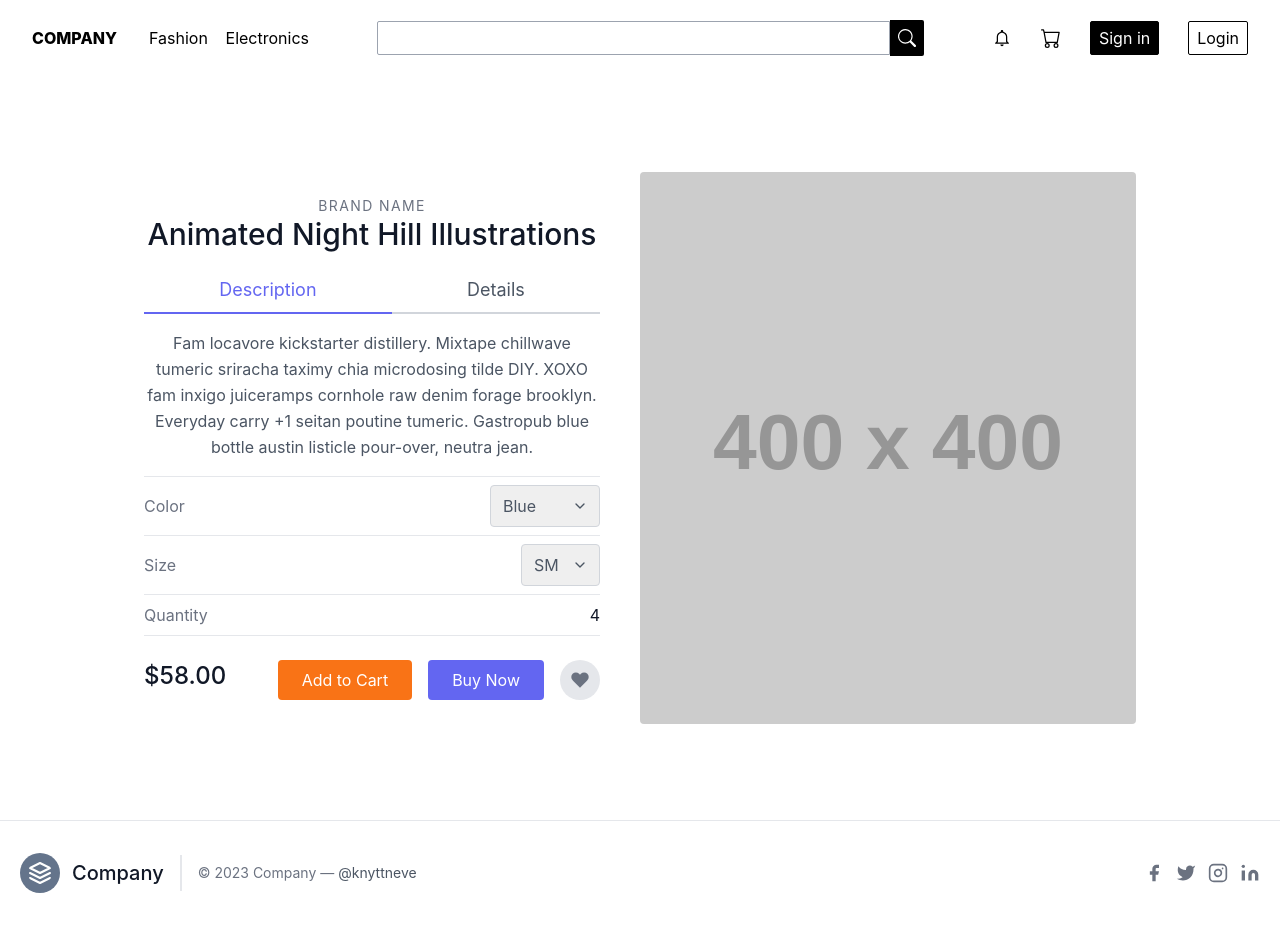
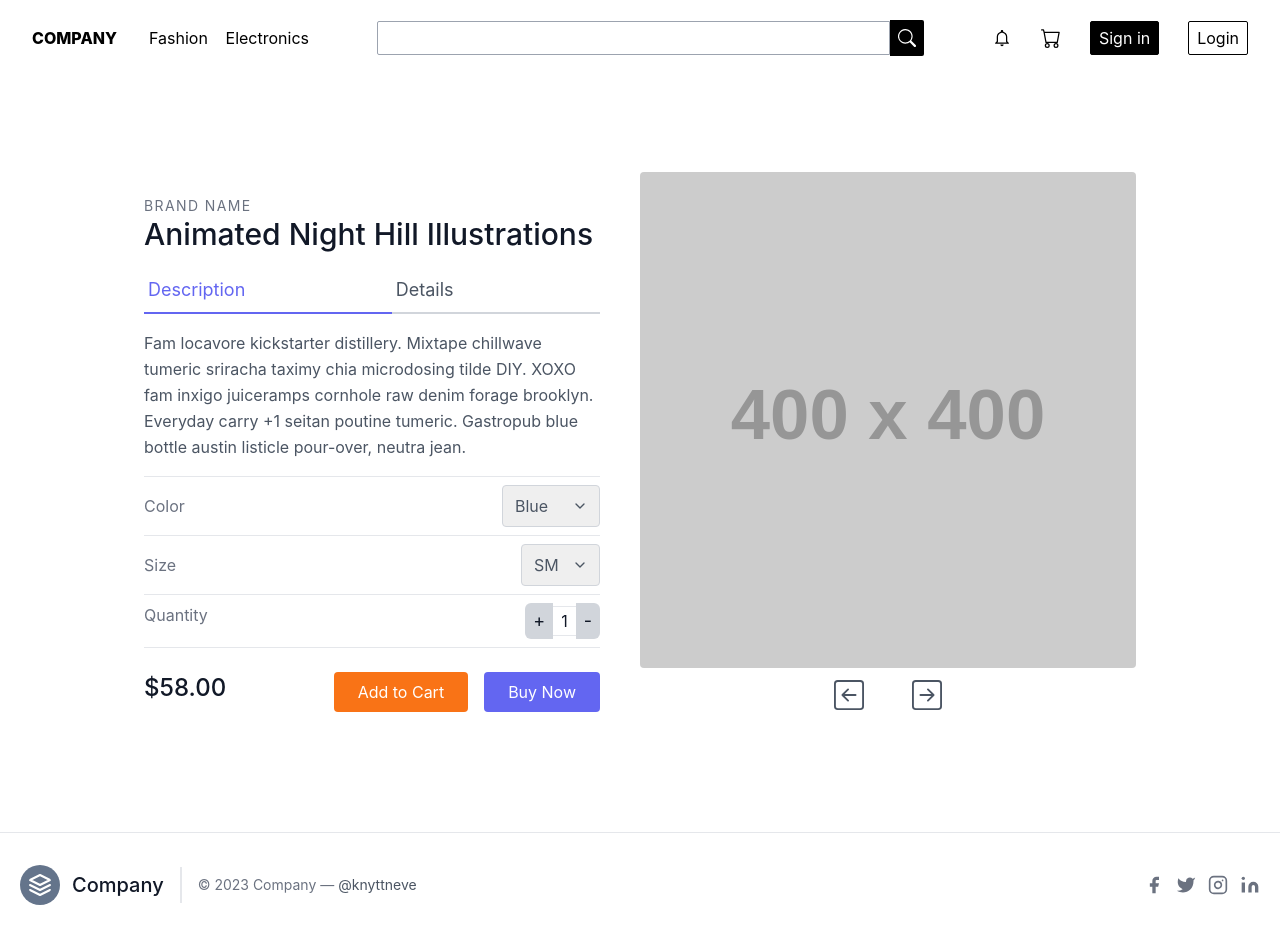
Before and after one commit to BurhanRaja/React-Typescript, a React (Create React App) app: page / in a window 1280 px wide. Built offline with nearby package versions, Linux system fonts and the light colour scheme; the HTML template or start-up script is replaced by a standard one.

Commit message:
product card customized

```diff
--- a/src/App.tsx
+++ b/src/App.tsx
@@ -1,7 +1,7 @@
 import "./App.css";
 import ProductPage from "./components/Product/ProductPage";
 // import FashionHome from "./components/fashion/FashionHome";
-// import Home from "./components/Home/Home";
+import Home from "./components/Home/Home";
 
 function App() {
   return (
--- a/src/components/Home/Home.tsx
+++ b/src/components/Home/Home.tsx
@@ -1,13 +1,50 @@
-import React from 'react'
 import HeroSlider from '../herosection/Slider'
 import CategorySection from './CategorySection'
 import Layout from './Layout'
-import ProductSection from '../ProductSection'
+import ProductSection from '../ProductSection';
+import Hero from "../herosection/Hero";
+import DiscountSaleHero from "../herosection/DiscountSaleHero";
 
 const Home = () => {
   return (
     <Layout>
-        <HeroSlider />
+        <HeroSlider autoPlay={true} infinite={true}>
+        <DiscountSaleHero />
+        <Hero
+          fTitle="Fashion"
+          lTitle="Collections"
+          link="#"
+          mainImg="/images/womenfashion.jpg"
+          twoImg={[
+            {
+              id: "1",
+              name: "/images/glasses.avif",
+            },
+            {
+              id: "2",
+              name: "/images/shoes.webp"
+            },
+          ]}
+          bgColor="bg-slate-200"
+        />
+        <Hero
+          fTitle="Electronic"
+          lTitle="Products"
+          link="#"
+          mainImg="/images/mobile-image.jpg"
+          twoImg={[
+            {
+              id: "1",
+              name: "/images/laptops.jpg",
+            },
+            {
+              id: "2",
+              name: "/images/headphones-image.jpg"
+            },
+          ]}
+          bgColor="bg-orange-300"
+        />
+          </HeroSlider>
         <ProductSection title='Featured Products' />
         <CategorySection />
         <ProductSection title='Trending Products' />
--- a/src/components/Product/ProductCard.tsx
+++ b/src/components/Product/ProductCard.tsx
@@ -1,7 +1,49 @@
-const ProductCard = () => {
+import { useState } from "react";
+import ProductImageSlider from "./ProductImageSlider";
+
+const DownArrowSvg = (): JSX.Element => {
+  return (
+    <>
+      <svg
+        fill="none"
+        stroke="currentColor"
+        stroke-linecap="round"
+        stroke-linejoin="round"
+        stroke-width="2"
+        className="w-4 h-4"
+        viewBox="0 0 24 24"
+      >
+        <path d="M6 9l6 6 6-6"></path>
+      </svg>
+    </>
+  );
+};
+
+type SelectProps = {
+  selectOption: Array<string> | Array<number>;
+};
+
+const Select = ({ selectOption }: SelectProps): JSX.Element => {
+  return (
+    <div className="relative">
+      <select className="rounded border appearance-none border-gray-300 py-2 focus:outline-none focus:ring-2 focus:ring-indigo-200 focus:border-indigo-500 text-base pl-3 pr-10">
+        {selectOption.map((el) => {
+          return <option key={el}>{el}</option>;
+        })}
+      </select>
+      <span className="absolute right-0 top-0 h-full w-10 text-center text-gray-600 pointer-events-none flex items-center justify-center">
+        <DownArrowSvg />
+      </span>
+    </div>
+  );
+};
+
+const ProductCard = (): JSX.Element => {
+  const [quantity, setQuantity] = useState(1);
+
   return (
     <section className="text-gray-600 body-font overflow-hidden">
-      <div className="container px-5 py-24 mx-auto">
+      <div className="container px-5 py-24 mx-auto text-start">
         <div className="lg:w-4/5 mx-auto flex flex-wrap">
           <div className="lg:w-1/2 w-full lg:pr-10 lg:py-6 mb-6 lg:mb-0">
             <h2 className="text-sm title-font text-gray-500 tracking-widest">
@@ -27,55 +69,31 @@ const ProductCard = () => {
             </p>
             <div className="flex justify-between items-center border-t border-gray-200 py-2">
               <span className="text-gray-500">Color</span>
-              <div className="relative">
-                <select className="rounded border appearance-none border-gray-300 py-2 focus:outline-none focus:ring-2 focus:ring-indigo-200 focus:border-indigo-500 text-base pl-3 pr-10">
-                  <option>Blue</option>
-                  <option>Orange</option>
-                  <option>Green</option>
-                  <option>Black</option>
-                </select>
-                <span className="absolute right-0 top-0 h-full w-10 text-center text-gray-600 pointer-events-none flex items-center justify-center">
-                  <svg
-                    fill="none"
-                    stroke="currentColor"
-                    stroke-linecap="round"
-                    stroke-linejoin="round"
-                    stroke-width="2"
-                    className="w-4 h-4"
-                    viewBox="0 0 24 24"
-                  >
-                    <path d="M6 9l6 6 6-6"></path>
-                  </svg>
-                </span>
-              </div>
+              <Select selectOption={["Blue", "Black", "White"]} />
             </div>
             <div className="flex justify-between items-center border-t border-gray-200 py-2">
               <span className="text-gray-500">Size</span>
-              <div className="relative">
-                <select className="rounded border appearance-none border-gray-300 py-2 focus:outline-none focus:ring-2 focus:ring-indigo-200 focus:border-indigo-500 text-base pl-3 pr-10">
-                  <option>SM</option>
-                  <option>M</option>
-                  <option>L</option>
-                  <option>XL</option>
-                </select>
-                <span className="absolute right-0 top-0 h-full w-10 text-center text-gray-600 pointer-events-none flex items-center justify-center">
-                  <svg
-                    fill="none"
-                    stroke="currentColor"
-                    stroke-linecap="round"
-                    stroke-linejoin="round"
-                    stroke-width="2"
-                    className="w-4 h-4"
-                    viewBox="0 0 24 24"
-                  >
-                    <path d="M6 9l6 6 6-6"></path>
-                  </svg>
-                </span>
-              </div>
+              <Select selectOption={["SM", "M", "L", "XL"]} />
             </div>
             <div className="flex border-t border-b mb-6 border-gray-200 py-2">
               <span className="text-gray-500">Quantity</span>
-              <span className="ml-auto text-gray-900">4</span>
+              <span className="ml-auto text-gray-900">
+                <button
+                  className="p-1 px-2 bg-gray-300 hover:bg-gray-400 text-lg rounded-l-md"
+                  onClick={() => setQuantity(quantity + 1)}
+                >
+                  +
+                </button>
+                <span className="px-2 p-1 border-t-[0.1rem] border-b-[0.1rem]">
+                  {quantity}
+                </span>
+                <button
+                  className="p-1 px-2 bg-gray-300 hover:bg-gray-400 text-lg rounded-r-md"
+                  onClick={() => quantity > 1 && setQuantity(quantity - 1)}
+                >
+                  -
+                </button>
+              </span>
             </div>
             <div className="flex">
               <span className="title-font font-medium text-2xl text-gray-900">
@@ -87,25 +105,9 @@ const ProductCard = () => {
               <button className="flex ml-4 text-white bg-indigo-500 border-0 py-2 px-6 focus:outline-none hover:bg-indigo-600 rounded">
                 Buy Now
               </button>
-              <button className="rounded-full w-10 h-10 bg-gray-200 p-0 border-0 inline-flex items-center justify-center text-gray-500 ml-4">
-                <svg
-                  fill="currentColor"
-                  stroke-linecap="round"
-                  stroke-linejoin="round"
-                  stroke-width="2"
-                  className="w-5 h-5"
-                  viewBox="0 0 24 24"
-                >
-                  <path d="M20.84 4.61a5.5 5.5 0 00-7.78 0L12 5.67l-1.06-1.06a5.5 5.5 0 00-7.78 7.78l1.06 1.06L12 21.23l7.78-7.78 1.06-1.06a5.5 5.5 0 000-7.78z"></path>
-                </svg>
-              </button>
             </div>
           </div>
-          <img
-            alt="ecommerce"
-            className="lg:w-1/2 w-full lg:h-auto h-64 object-cover object-center rounded"
-            src="https://dummyimage.com/400x400"
-          />
+          <ProductImageSlider />
         </div>
       </div>
     </section>
--- /dev/null
+++ b/src/components/Product/ProductImageSlider.tsx
@@ -0,0 +1,24 @@
+import HeroSlider from "../herosection/Slider";
+
+const ProductImageSlider = () => {
+  return (
+    <>
+      <div className="w-[50%]">
+        <HeroSlider autoPlay={false} infinite={false}>
+          <img
+            alt="ecommerce"
+            className="lg:w-1/2 w-full lg:h-auto h-64 object-cover object-center rounded"
+            src="https://dummyimage.com/400x400"
+          />
+          <img
+            alt="ecommerce"
+            className="lg:w-1/2 w-full lg:h-auto h-64 object-cover object-center rounded"
+            src="https://dummyimage.com/400x400"
+          />
+        </HeroSlider>
+      </div>
+    </>
+  );
+};
+
+export default ProductImageSlider;
--- a/src/components/fashion/FashionHome.tsx
+++ b/src/components/fashion/FashionHome.tsx
@@ -13,4 +13,4 @@ const FashionHome = () => {
   )
 }
 
-export default FashionHome
+export default FashionHome;
--- a/src/components/herosection/Slider.tsx
+++ b/src/components/herosection/Slider.tsx
@@ -1,18 +1,23 @@
 import Slider from "react-slick";
-import { useRef } from "react";
+import { useRef, useState } from "react";
 import { BsArrowLeftSquare, BsArrowRightSquare } from "react-icons/bs";
 
 import "slick-carousel/slick/slick.css";
 import "slick-carousel/slick/slick-theme.css";
-import Hero from "./Hero";
-import DiscountSaleHero from "./DiscountSaleHero";
 
-const HeroSlider = () => {
+type HeroSliderProps = {
+  children: JSX.Element | JSX.Element[];
+  autoPlay: boolean,
+  infinite: boolean,
+};
+
+const HeroSlider = ({ children, autoPlay, infinite }: HeroSliderProps): JSX.Element => {
+
   var settings = {
-    infinite: true,
+    infinite: infinite,
     slidesToShow: 1,
     slidesToScroll: 1,
-    autoplay: true,
+    autoplay: autoPlay,
     speed: 1500,
     autoplaySpeed: 5000,
     cssEase: "linear",
@@ -34,46 +39,12 @@ const HeroSlider = () => {
 
   return (
     <>
-    <div className="overflow-hidden relative">
-      <Slider {...settings} ref={sliderRef}>
-      <DiscountSaleHero />
-        <Hero
-          fTitle="Fashion"
-          lTitle="Collections"
-          link="#"
-          mainImg="/images/womenfashion.jpg"
-          twoImg={[
-            {
-              id: "1",
-              name: "/images/glasses.avif",
-            },
-            {
-              id: "2",
-              name: "/images/shoes.webp"
-            },
-          ]}
-          bgColor="bg-slate-200"
-        />
-        <Hero
-          fTitle="Electronic"
-          lTitle="Products"
-          link="#"
-          mainImg="/images/mobile-image.jpg"
-          twoImg={[
-            {
-              id: "1",
-              name: "/images/laptops.jpg",
-            },
-            {
-              id: "2",
-              name: "/images/headphones-image.jpg"
-            },
-          ]}
-          bgColor="bg-orange-300"
-        />
-      </Slider>
-    </div>
-      <div className="w-[100%]">
+      <div className="overflow-hidden relative">
+        <Slider {...settings} ref={sliderRef}>
+          {children}
+        </Slider>
+      </div>
+      <div className="w-[100%] text-center">
         <button onClick={handlePrev} className="p-3 mx-3 text-3xl">
           <BsArrowLeftSquare />
         </button>
@@ -81,7 +52,7 @@ const HeroSlider = () => {
           <BsArrowRightSquare />
         </button>
       </div>
-      </>
+    </>
   );
 };
 
```
